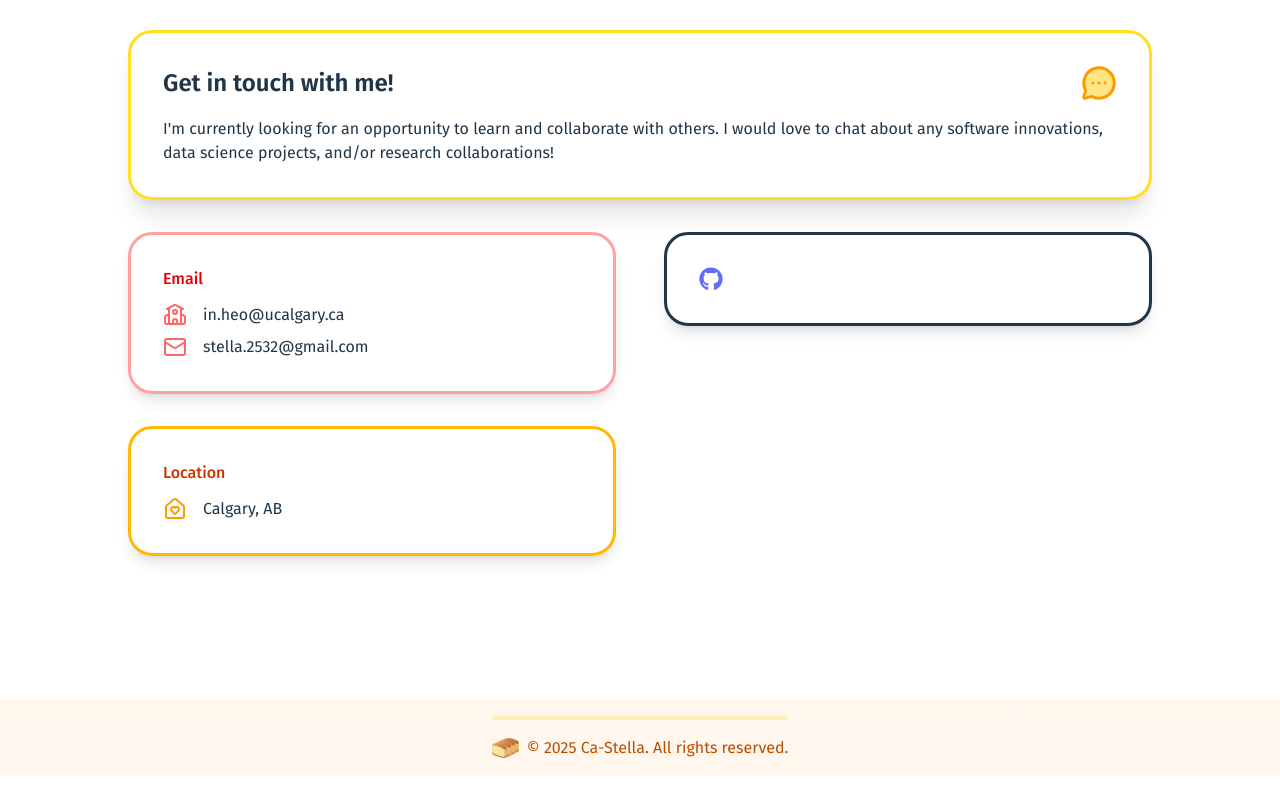
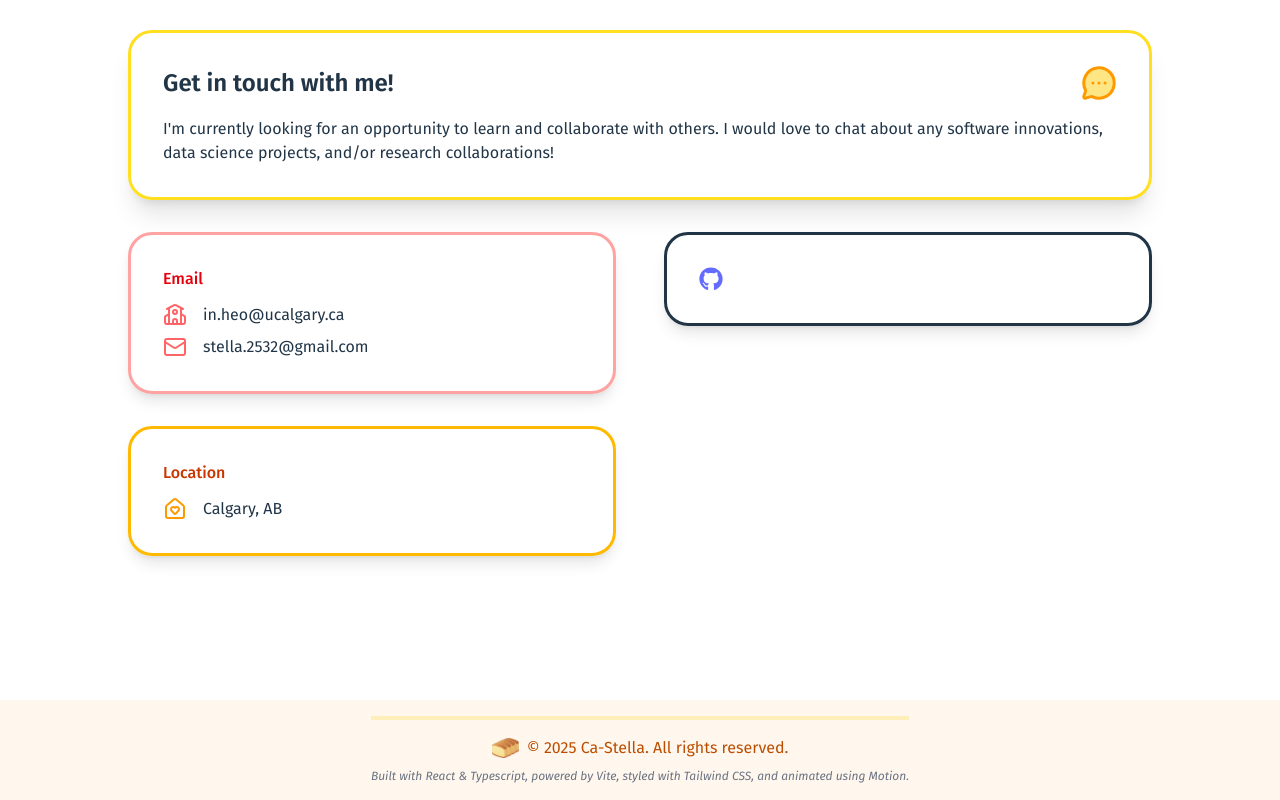
Before and after one commit to ca-Stella/ca-stella.github.io, a React (Vite) app: page / in a window 1280 px wide. Shown: the part 2452-3252 px from the top of the page. Before the commit the page ends 3228 px from the top, so only its background shows below. Built offline with nearby package versions, Linux system fonts and the light colour scheme; a web font is replaced by a local one.

Commit message:
Update favicon

```diff
--- a/index.html
+++ b/index.html
@@ -2,9 +2,9 @@
 <html lang="en">
   <head>
     <meta charset="UTF-8" />
-    <link rel="icon" type="image/svg+xml" href="/vite.svg" />
+    <link rel="icon" type="image/svg+xml" href="/castella.png" />
     <meta name="viewport" content="width=device-width, initial-scale=1.0" />
-    <title>portfolio</title>
+    <title>Ca-Stella</title>
   </head>
   <body>
     <div id="root"></div>
--- a/src/App.tsx
+++ b/src/App.tsx
@@ -5,9 +5,6 @@ import About from './components/About';
 import Projects from './components/Projects';
 import Contact from './components/Contact';
 import Footer from './components/footer/Footer';
-import GoosePark from './projects/GoosePark';
-import Skylia from './projects/Skylia';
-import StudyDashboard from './projects/StudyDashboard';
 
 export default function App() {
   return (
@@ -24,4 +21,3 @@ export default function App() {
     </div></body>
   )
 }
-// End: Made using React, Vite, TypeScript, Tailwind CSS, Framer Motion
--- a/src/components/footer/Footer.tsx
+++ b/src/components/footer/Footer.tsx
@@ -11,8 +11,9 @@ export default function Footer() {
           transition={{ duration: 0.4, delay: 0.2 }}
           className="text-center pt-4 border-t-4 border-amber-200/50"
         >
-          <p className="text-amber-700 flex items-center justify-center gap-2 flex-wrap">
+          <p className="text-amber-700 flex items-center justify-center gap-2 flex-wrap mb-2">
             <img src="src/assets/castella.png" className="inline h-5"/>© {new Date().getFullYear()} Ca-Stella. All rights reserved.</p>
+        <p className="text-xs text-gray-500 italic">Built with React & Typescript, powered by Vite, styled with Tailwind CSS, and animated using Motion.</p>
         </motion.div>
         </footer>
 
```
Also changed, not shown: public/castella.png (added).
